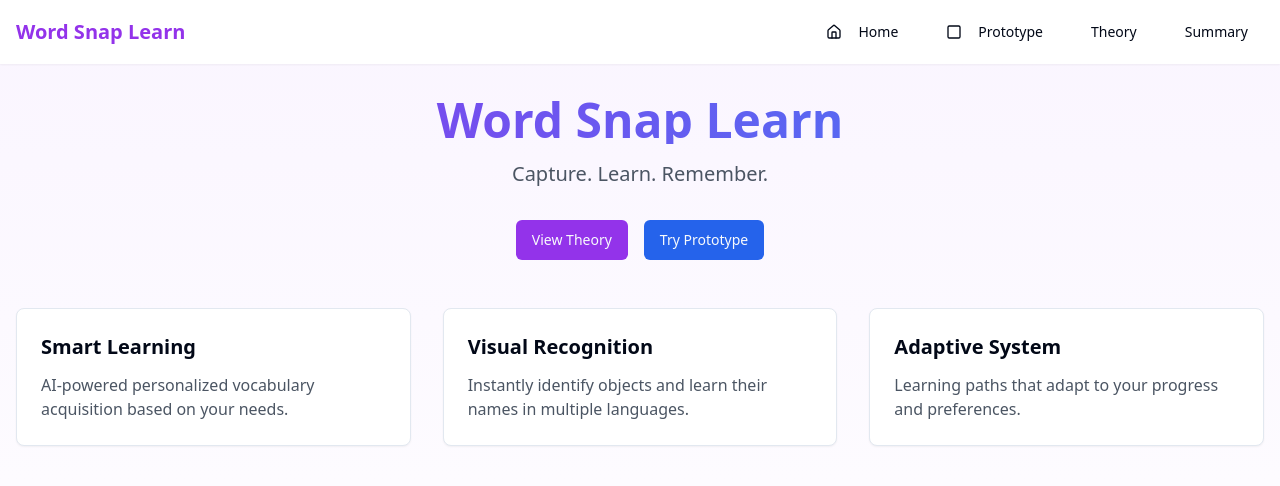
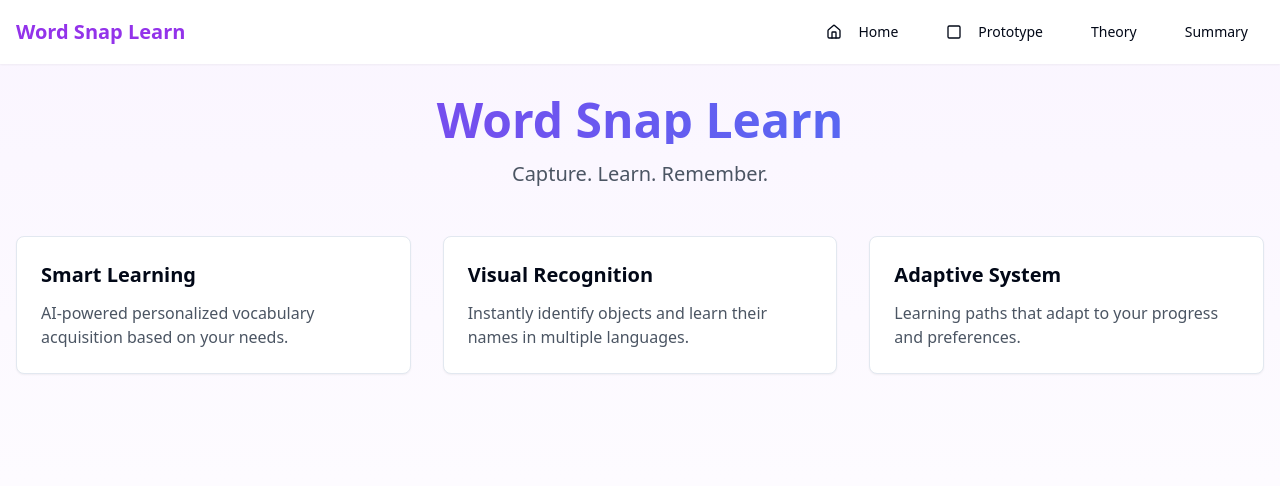
Before and after one commit to nijie3537/word-snap-website, a React (Vite) app: page / in a window 1280 px wide. Shown: the top 486 px of the page. Built offline with nearby package versions, Linux system fonts and the light colour scheme.

Commit message:
Remove homepage buttons
Remove the "View Theory" and "Try Prototype" buttons from the homepage.

```diff
--- a/src/pages/Index.tsx
+++ b/src/pages/Index.tsx
@@ -18,18 +18,6 @@ const Index = () => {
             <p className="text-xl text-gray-600 mb-8">
               Capture. Learn. Remember.
             </p>
-            <div className="flex gap-4 justify-center">
-              <Link to="/theory">
-                <Button className="bg-purple-600 hover:bg-purple-700">
-                  View Theory
-                </Button>
-              </Link>
-              <Link to="/prototype">
-                <Button className="bg-blue-600 hover:bg-blue-700">
-                  Try Prototype
-                </Button>
-              </Link>
-            </div>
           </div>
 
           <div className="grid md:grid-cols-2 lg:grid-cols-3 gap-8 mt-12">
```
